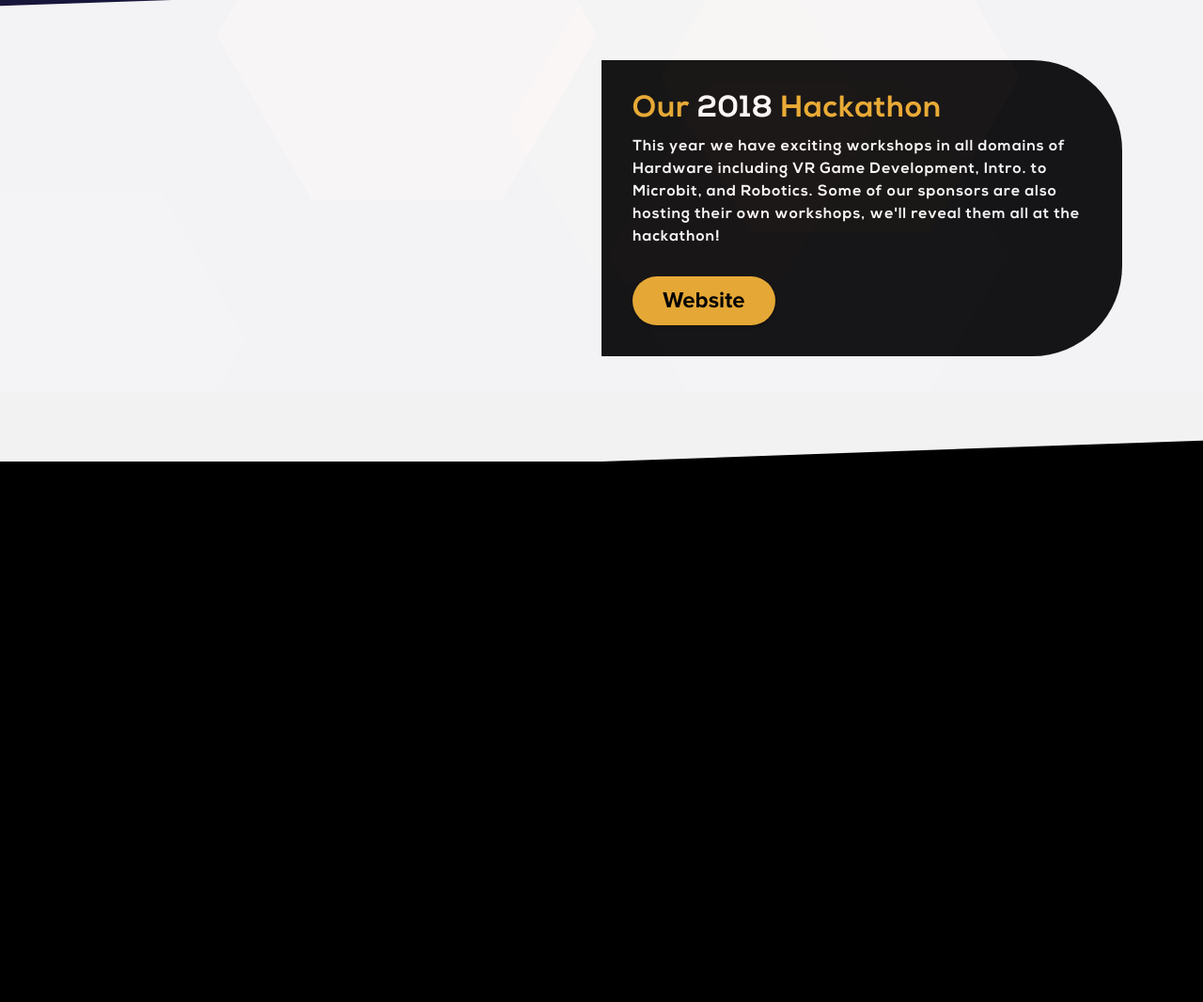
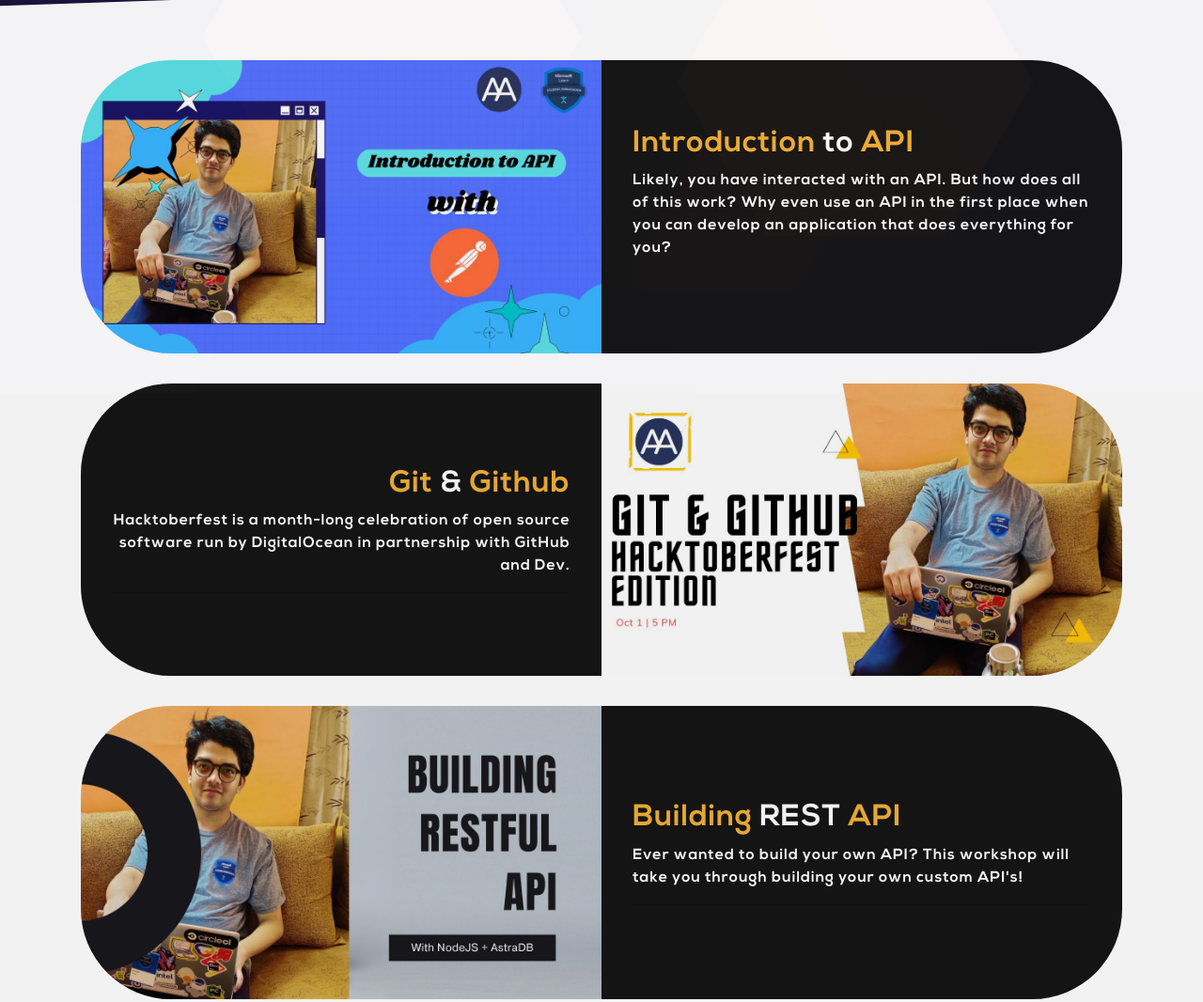
Before and after one commit to Alphasians/Website, a plain HTML site: page workshops.html in a window 1280 px wide. Shown: the part 382-1448 px from the top of the page at 94% size. Before the commit the page ends 873 px from the top, so only its background shows below. Drawn offline with nearby package versions, Linux system fonts and the light colour scheme.

Commit message:
:rocket: New Updates

```diff
--- a/workshops.html
+++ b/workshops.html
@@ -72,7 +72,7 @@
 
 			<section>
 
-			  <h1 class="sub-heading diagonal-text orange" style="padding: 6em 0 4em 0;">Coming Soon!!</h1>
+			  <h1 class="sub-heading diagonal-text orange" style="padding: 6em 0 4em 0;">Our Events</h1>
 
 			</section>
 
@@ -89,10 +89,9 @@
 									<div class="bg-black text-center h-100 project">
 										<div class="d-flex h-100">
 											<div class="project-text w-100 my-auto text-center text-lg-left">
-												<h4 class="sub-heading inline orange">Our <a class="white">2018</a> Hackathon</h4>
-												<p class="mb-0 white nexa">This year we have exciting workshops in all domains of Hardware including VR Game Development, Intro. to Microbit, and Robotics. Some of our sponsors are also hosting their own workshops, we'll reveal them all at the hackathon!</p>
+												<h4 class="sub-heading inline orange">Introduction <a class="white">to</a> API</h4>
+												<p class="mb-0 white nexa">Likely, you have interacted with an API. But how does all of this work? Why even use an API in the first place when you can develop an application that does everything for you?</p>
 												<div style="margin-top: 30px;">
-													<a style="margin: 0!important;" href="https://createdhack.com/2018" class="btn btn-primary">Website</a>
 												</div>
 											</div>
 										</div>
@@ -100,17 +99,17 @@
 								</div>
 							</div>
 						</div>
-								<!--	<div class="border-box">
+							<div class="border-box">
 							<div class="row justify-content-center no-gutters mb-5 mb-lg-0 workshop-item">
 								<div class="col-lg-6 workshop-item-image">
-									<img class="img-fluid" src="img/project2.jpg" alt="">
+									<img class="img-fluid" src="img/project2.png" alt="">
 								</div>
 								<div class="col-lg-6 order-lg-first workshop-item-textbox">
 									<div class="bg-black text-center h-100 project">
 										<div class="d-flex h-100">
 											<div class="project-text w-100 my-auto text-center text-lg-right">
-												<h4 class="sub-heading inline orange nexa">Remote control car</h4>
-												<p class="mb-0 white nexa">By the end of this workshop you'll have built your own RC car with a wireless controller! Learn circuitry, programming and how to communicate wirelessly.</p>
+												<h4 class="sub-heading inline orange nexa">Git <a class="white">&</a> Github </h4>
+												<p class="mb-0 white nexa">Hacktoberfest is a month-long celebration of open source software run by DigitalOcean in partnership with GitHub and Dev.</p>
 												<hr class="d-none d-lg-block mb-0 mr-0">
 											</div>
 										</div>
@@ -121,14 +120,14 @@
 						<div class="border-box">
 							<div class="row justify-content-center no-gutters mb-5 mb-lg-0 workshop-item">
 								<div class="col-lg-6 workshop-item-image">
-									<img class="img-fluid" src="img/project3.jpg" alt="">
+									<img class="img-fluid" src="img/project4.png" alt="">
 								</div>
 								<div class="col-lg-6 workshop-item-textbox">
 									<div class="bg-black text-center h-100 project">
 										<div class="d-flex h-100">
 											<div class="project-text w-100 my-auto text-center text-lg-left">
-												<h4 class="sub-heading inline orange">Arduino Pong</h4>
-												<p class="mb-0 white nexa">Ever wanted to build your own game controller? This workshop will take you through building your own retro Pong controller!</p>
+												<h4 class="sub-heading inline orange">Building <a class="white">REST</a> API </h4>
+												<p class="mb-0 white nexa">Ever wanted to build your own API? This workshop will take you through building your own custom API's!</p>
 												<hr class="d-none d-lg-block mb-0 ml-0">
 											</div>
 										</div>
@@ -137,7 +136,7 @@
 							</div>
 						</div>
 						<div>
-							<div class="row justify-content-center no-gutters workshop-item">
+								<!--<div class="row justify-content-center no-gutters workshop-item">
 								<div class="col-lg-6 workshop-item-image">
 									<img class="img-fluid" src="img/project4.jpg" alt="">
 								</div>
```
Also changed, not shown: package.json (deleted, +0 -50 lines), img/project0.png (added), img/project2.png (added), img/project4.png (added), 1 other file.
